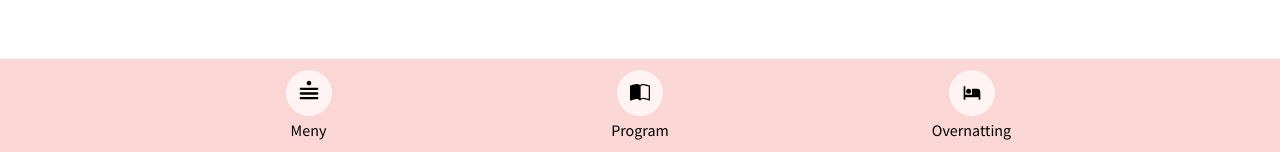
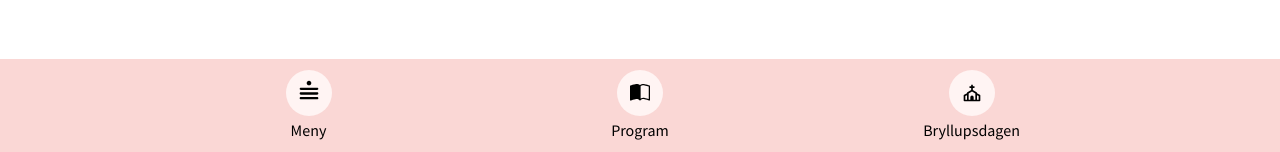
Before and after one commit to magnusrand/bryllup-anna-og-simen, a React (Create React App) app: page /gaveonsker in a window 1280 px wide. Shown: the part 645-797 px from the top of the page. Built offline with nearby package versions, Linux system fonts and the light colour scheme; a web font is replaced by a local one.

Commit message:
update menu order

```diff
--- a/src/components/Menu/MenuBar.tsx
+++ b/src/components/Menu/MenuBar.tsx
@@ -2,7 +2,7 @@ import React from "react";
 import { Link, To } from "react-router-dom";
 import { CgMenuCake } from "react-icons/cg";
 import { BsBookHalf } from "react-icons/bs";
-import { RiHotelBedFill } from "react-icons/ri";
+import { BiChurch } from "react-icons/bi";
 
 import "./Menu.css";
 
@@ -43,9 +43,9 @@ export const MenuBar = ({
       />
       <MenuBaritem
         type="link"
-        name="Overnatting"
+        name="Bryllupsdagen"
         to={"/overnatting"}
-        icon={<RiHotelBedFill size={"1.25rem"} aria-hidden="true" />}
+        icon={<BiChurch size={"1.25rem"} aria-hidden="true" />}
       />
     </div>
   );
--- a/src/components/Menu/MenuList.tsx
+++ b/src/components/Menu/MenuList.tsx
@@ -20,12 +20,12 @@ export const MenuList = React.forwardRef<HTMLDivElement, MenuListProps>(
         </button>
         <div ref={ref} className="menu-list__wrapper">
           <div className="menu-list">
-            <ListItem to={"/gaveonsker"} name="Gaveønsker" setOpen={setOpen} />
+            <ListItem to={"/"} name="Forside" setOpen={setOpen} />
             <ListItem to={"/"} name="Helgeprogram" setOpen={setOpen} />
             <ListItem to={"/"} name="Bryllupsdagen" setOpen={setOpen} />
             <ListItem to={"/"} name="Overnatting" setOpen={setOpen} />
+            <ListItem to={"/gaveonsker"} name="Gaveønsker" setOpen={setOpen} />
             <ListItem to={"/"} name="Kontaktinfo" setOpen={setOpen} />
-            <ListItem to={"/"} name="Forside" setOpen={setOpen} />
           </div>
         </div>
       </>
```
